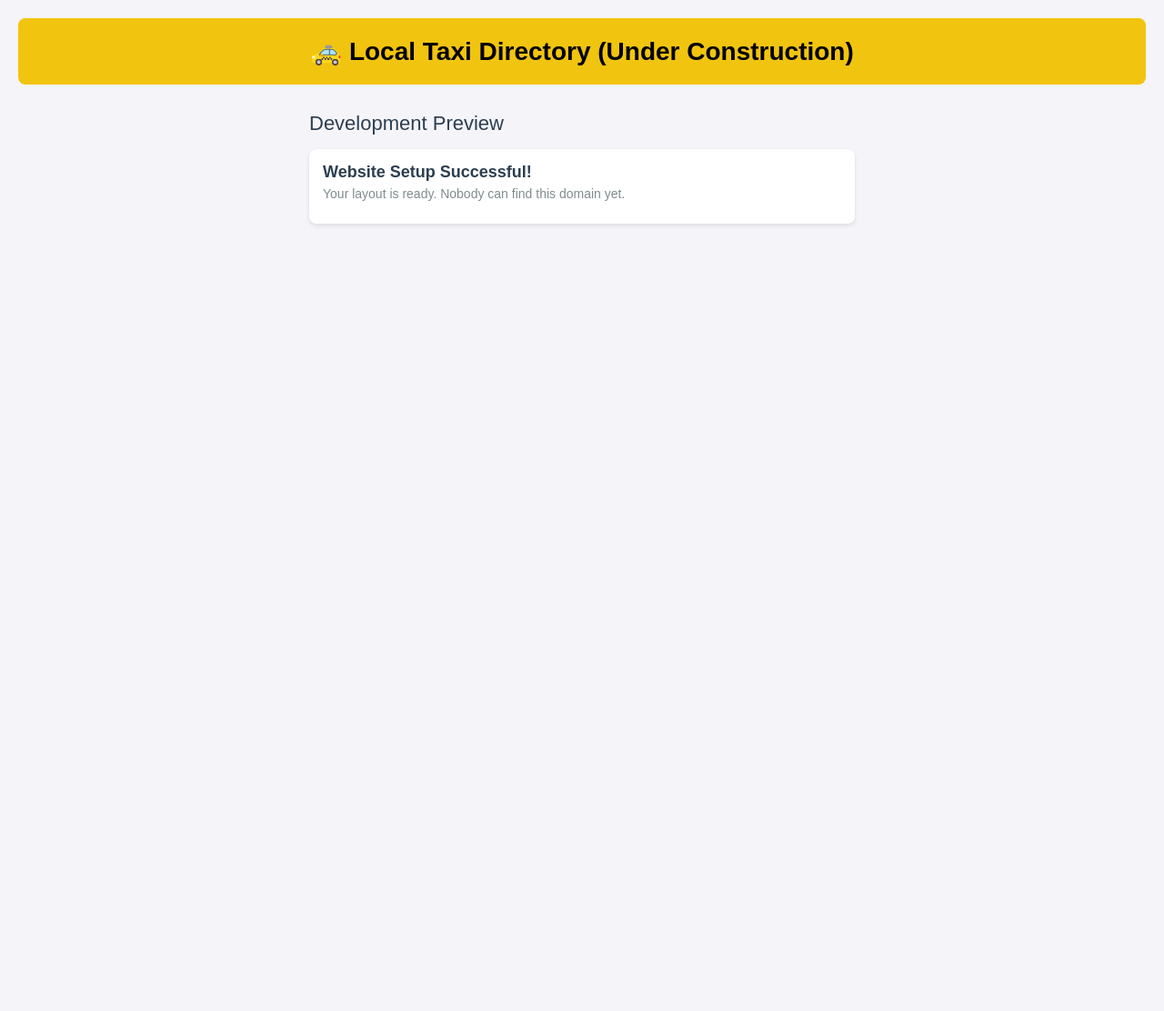
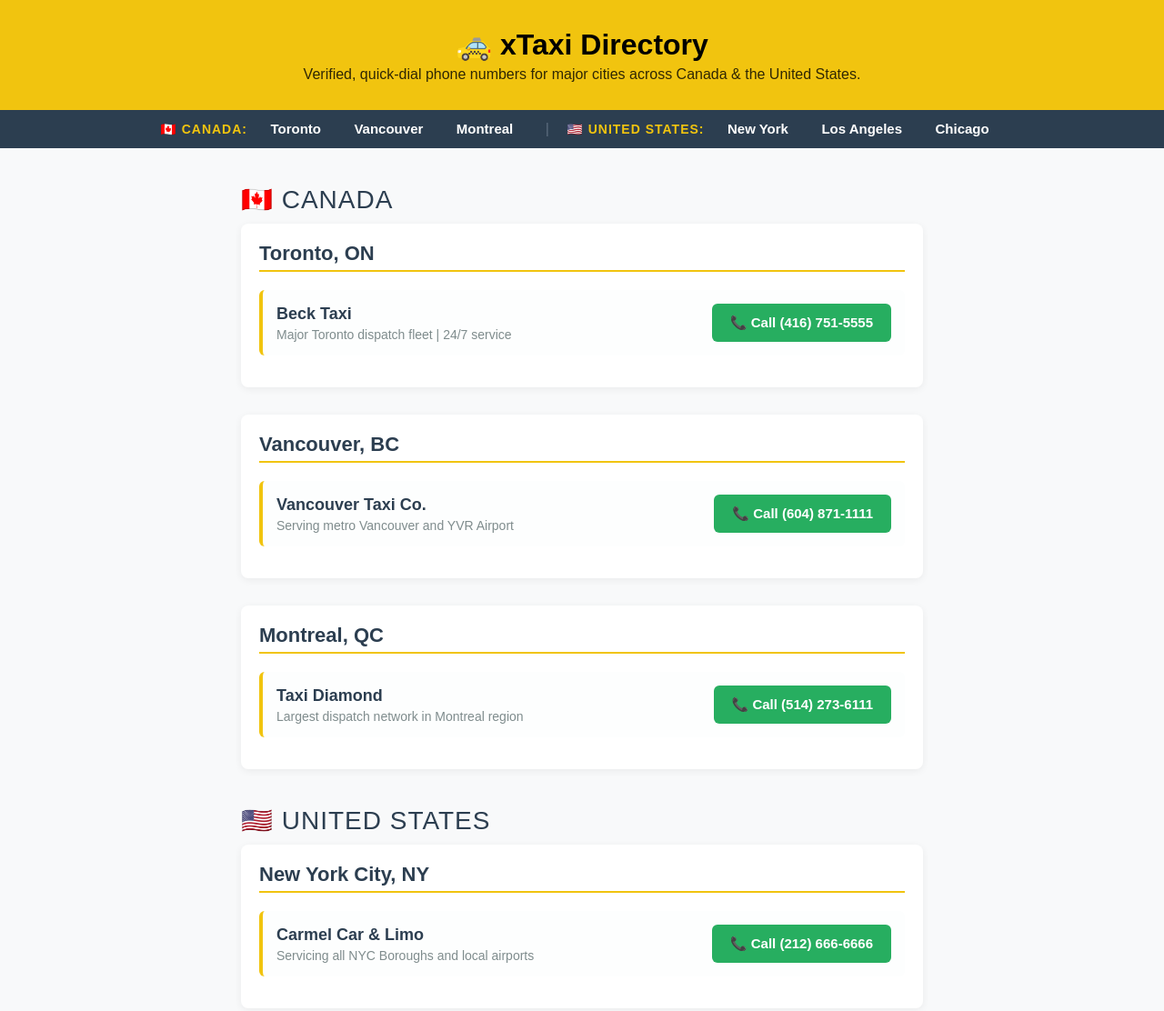
Before and after one commit to XperTaxi/xTaxi.github.io, a plain HTML site: page index.html in a window 1280 px wide. Shown: the top 1112 px of the page at 91% size. Before the commit the page ends 800 px from the top, so only its background shows below. Drawn offline with Linux system fonts and the light colour scheme.

Commit message:
Revise index.html with new title and navigation
Updated the title and header content, improved styles, and added navigation for cities in Canada and the United States.

```diff
--- a/index.html
+++ b/index.html
@@ -3,77 +3,231 @@
 <head>
     <meta charset="UTF-8">
     <meta name="viewport" content="width=device-width, initial-scale=1.0">
-    <!-- This hidden tag prevents Google from showing your site to the public -->
+    <!-- Privacy Shield: Prevents Google indexing while you build -->
     <meta name="robots" content="noindex, nofollow">
-    <title>City Taxi Directory (In Development)</title>
+    <title>xTaxi | North American City Directory</title>
     <style>
         body {
             font-family: Arial, sans-serif;
             margin: 0;
-            padding: 20px;
-            background-color: #f4f4f9;
-            color: #333;
+            padding: 0;
+            background-color: #f8f9fa;
+            color: #212529;
         }
         header {
             text-align: center;
-            padding: 20px 0;
-            background-color: #f1c40f; /* Taxi Yellow */
+            padding: 30px 15px;
+            background-color: #f1c40f; /* Iconic Taxi Yellow */
             color: #000;
+            box-shadow: 0 4px 6px rgba(0,0,0,0.05);
+        }
+        header h1 { margin: 0; font-size: 32px; font-weight: bold; }
+        header p { margin: 5px 0 0 0; font-size: 16px; opacity: 0.8; }
+
+        .nav-container {
+            background-color: #2c3e50;
+            padding: 12px;
+            text-align: center;
+            position: sticky;
+            top: 0;
+            z-index: 100;
+        }
+        .nav-label {
+            color: #f1c40f;
+            font-weight: bold;
+            font-size: 14px;
+            text-transform: uppercase;
+            letter-spacing: 1px;
+            display: inline-block;
+            margin-right: 5px;
+        }
+        .nav-btn {
+            color: #fff;
+            text-decoration: none;
+            margin: 0 8px;
+            font-weight: bold;
+            font-size: 15px;
+            padding: 4px 8px;
+            border-radius: 4px;
+            transition: background 0.2s;
+        }
+        .nav-btn:hover { background-color: #34495e; }
+        .nav-divider { color: #5d6d7e; margin: 0 15px; }
+
+        .container {
+            max-width: 750px;
+            margin: 30px auto;
+            padding: 0 15px;
+        }
+        .country-heading {
+            font-size: 28px;
+            color: #2c3e50;
+            margin-top: 40px;
+            margin-bottom: 10px;
+            text-transform: uppercase;
+            letter-spacing: 1px;
+        }
+        .city-section {
+            background: #fff;
+            padding: 20px;
             border-radius: 8px;
+            box-shadow: 0 2px 8px rgba(0,0,0,0.06);
             margin-bottom: 30px;
-        }
-        h1 { margin: 0; font-size: 28px; }
-        .container {
-            max-width: 600px;
-            margin: 0 auto;
+            scroll-margin-top: 70px;
         }
         .city-title {
             font-size: 22px;
-            margin-bottom: 15px;
+            font-weight: bold;
             color: #2c3e50;
+            border-bottom: 2px solid #f1c40f;
+            padding-bottom: 5px;
+            margin-bottom: 20px;
         }
         .taxi-card {
-            background: #fff;
+            background: #fdfefe;
             padding: 15px;
             margin-bottom: 15px;
-            border-radius: 8px;
-            box-shadow: 0 2px 5px rgba(0,0,0,0.1);
+            border-radius: 6px;
+            border-left: 4px solid #f1c40f;
+            display: flex;
+            justify-content: space-between;
+            align-items: center;
+            flex-wrap: wrap;
+            gap: 15px;
         }
-        .taxi-name {
-            font-size: 18px;
-            font-weight: bold;
-            color: #2c3e50;
-            margin-bottom: 5px;
-        }
-        .taxi-info {
-            font-size: 14px;
-            color: #7f8c8d;
-            margin-bottom: 10px;
-        }
+        .taxi-details { flex: 1; min-width: 200px; }
+        .taxi-name { font-size: 18px; font-weight: bold; color: #2c3e50; margin-bottom: 4px; }
+        .taxi-info { font-size: 14px; color: #7f8c8d; }
         .call-btn {
-            display: inline-block;
             background-color: #27ae60;
             color: white;
-            padding: 10px 15px;
+            padding: 12px 20px;
             text-decoration: none;
-            border-radius: 5px;
+            border-radius: 6px;
             font-weight: bold;
-            font-size: 14px;
+            font-size: 15px;
+            text-align: center;
+            white-space: nowrap;
+            display: inline-block;
+        }
+        .call-btn:hover { background-color: #219653; }
+
+        @media (max-width: 600px) {
+            .nav-container { display: flex; flex-direction: column; gap: 8px; }
+            .taxi-card { flex-direction: column; align-items: stretch; text-align: center; }
+            .call-btn { display: block; width: 100%; box-sizing: border-box; }
         }
     </style>
 </head>
 <body>
 
     <header>
-        <h1>🚕 Local Taxi Directory (Under Construction)</h1>
+        <h1>🚕 xTaxi Directory</h1>
+        <p>Verified, quick-dial phone numbers for major cities across Canada & the United States.</p>
     </header>
 
+    <!-- Country & City Selection Menu -->
+    <div class="nav-container">
+        <span class="nav-label">🇨🇦 Canada:</span>
+        <a href="#toronto" class="nav-btn">Toronto</a>
+        <a href="#vancouver" class="nav-btn">Vancouver</a>
+        <a href="#montreal" class="nav-btn">Montreal</a>
+
+        <span class="nav-divider">|</span>
+
+        <span class="nav-label">🇺🇸 United States:</span>
+        <a href="#new-york" class="nav-btn">New York</a>
+        <a href="#los-angeles" class="nav-btn">Los Angeles</a>
+        <a href="#chicago" class="nav-btn">Chicago</a>
+    </div>
+
     <div class="container">
-        <div class="city-title">Development Preview</div>
-        <div class="taxi-card">
-            <div class="taxi-name">Website Setup Successful!</div>
-            <div class="taxi-info">Your layout is ready. Nobody can find this domain yet.</div>
+
+        <!-- ==================== CANADA SECTION ==================== -->
+        <div class="country-heading">🇨🇦 Canada</div>
+
+        <!-- TORONTO -->
+        <div id="toronto" class="city-section">
+            <div class="city-title">Toronto, ON</div>
+
+            <div class="taxi-card">
+                <div class="taxi-details">
+                    <div class="taxi-name">Beck Taxi</div>
+                    <div class="taxi-info">Major Toronto dispatch fleet | 24/7 service</div>
+                </div>
+                <a href="tel:4167515555" class="call-btn">📞 Call (416) 751-5555</a>
+            </div>
         </div>
+
+        <!-- VANCOUVER -->
+        <div id="vancouver" class="city-section">
+            <div class="city-title">Vancouver, BC</div>
+
+            <div class="taxi-card">
+                <div class="taxi-details">
+                    <div class="taxi-name">Vancouver Taxi Co.</div>
+                    <div class="taxi-info">Serving metro Vancouver and YVR Airport</div>
+                </div>
+                <a href="tel:6048711111" class="call-btn">📞 Call (604) 871-1111</a>
+            </div>
+        </div>
+
+        <!-- MONTREAL -->
+        <div id="montreal" class="city-section">
+            <div class="city-title">Montreal, QC</div>
+
+            <div class="taxi-card">
+                <div class="taxi-details">
+                    <div class="taxi-name">Taxi Diamond</div>
+                    <div class="taxi-info">Largest dispatch network in Montreal region</div>
+                </div>
+                <a href="tel:5142736111" class="call-btn">📞 Call (514) 273-6111</a>
+            </div>
+        </div>
+
+
+        <!-- ==================== UNITED STATES SECTION ==================== -->
+        <div class="country-heading">🇺🇸 United States</div>
+
+        <!-- NEW YORK -->
+        <div id="new-york" class="city-section">
+            <div class="city-title">New York City, NY</div>
+
+            <div class="taxi-card">
+                <div class="taxi-details">
+                    <div class="taxi-name">Carmel Car & Limo</div>
+                    <div class="taxi-info">Servicing all NYC Boroughs and local airports</div>
+                </div>
+                <a href="tel:12126666666" class="call-btn">📞 Call (212) 666-6666</a>
+            </div>
+        </div>
+
+        <!-- LOS ANGELES -->
+        <div id="los-angeles" class="city-section">
+            <div class="city-title">Los Angeles, CA</div>
+
+            <div class="taxi-card">
+                <div class="taxi-details">
+                    <div class="taxi-name">LA City Cab</div>
+                    <div class="taxi-info">Authorized airport pickups and Greater LA area service</div>
+                </div>
+                <a href="tel:18882489222" class="call-btn">📞 Call (888) 248-9222</a>
+            </div>
+        </div>
+
+        <!-- CHICAGO -->
+        <div id="chicago" class="city-section">
+            <div class="city-title">Chicago, IL</div>
+
+            <div class="taxi-card">
+                <div class="taxi-details">
+                    <div class="taxi-name">Flash Cab</div>
+                    <div class="taxi-info">Serving Chicago communities, O'Hare, and Midway</div>
+                </div>
+                <a href="tel:17735614444" class="call-btn">📞 Call (773) 561-4444</a>
+            </div>
+        </div>
+
     </div>
 
 </body>
```
